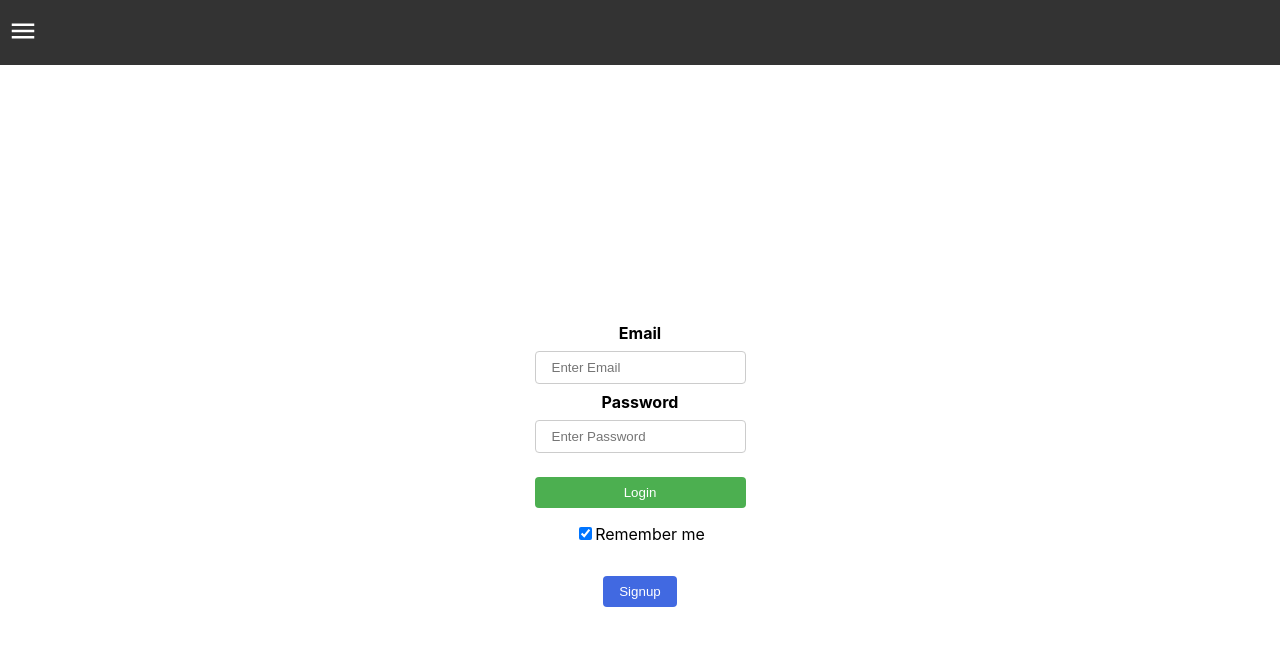
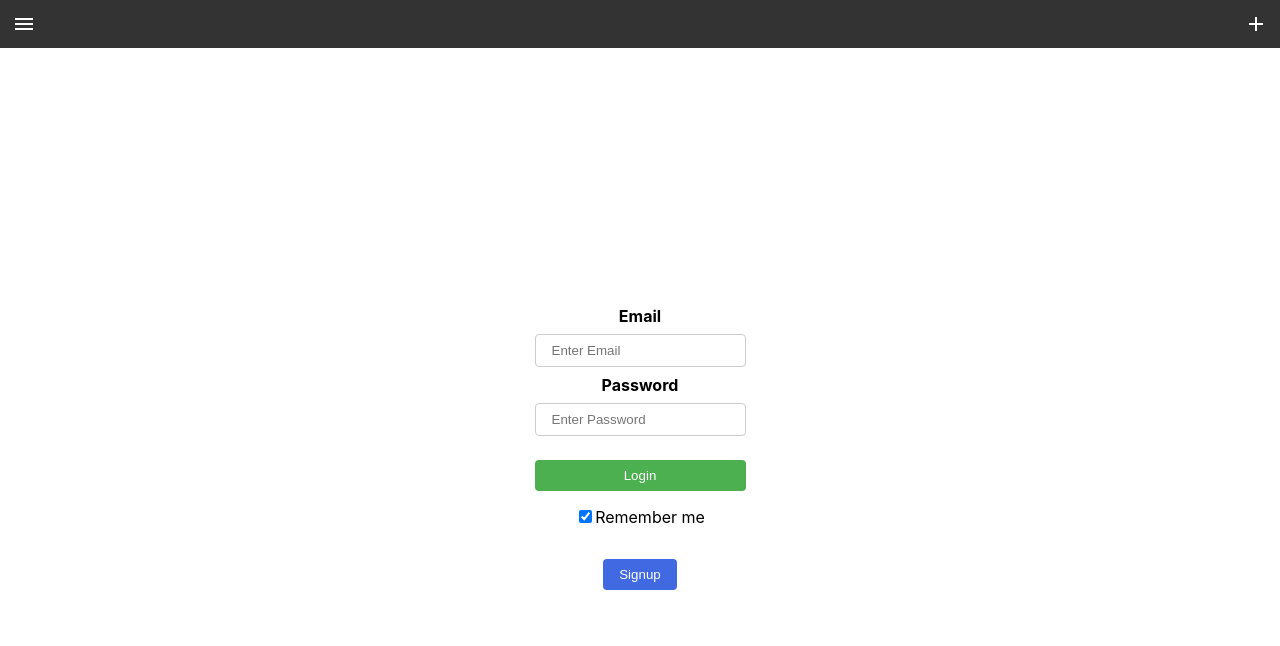
Before and after one commit to igorriok/balancer_web, a React (Create React App) app: page /login in a window 1280 px wide. Shown: the top 646 px of the page. Built offline with nearby package versions, Linux system fonts and the light colour scheme.

Commit message:
material icons

```diff
--- a/package.json
+++ b/package.json
@@ -11,6 +11,7 @@
     "@types/react": "^17.0.0",
     "@types/react-dom": "^17.0.0",
     "@types/react-router-dom": "^5.1.6",
+    "material-design-icons": "^3.0.1",
     "react": "^17.0.1",
     "react-dom": "^17.0.1",
     "react-router-dom": "^5.2.0",
--- a/src/App.css
+++ b/src/App.css
@@ -1,4 +1,4 @@
-
+@import '~material-design-icons/iconfont/material-icons.css';
 
 .App {
   min-height: 100vh;
@@ -110,8 +110,11 @@ span.psw {
 
 /* Add a black background color to the top navigation */
 .topnav {
+  display: flex;
+  justify-content: space-between;
   background-color: #333;
   overflow: hidden;
+  padding: 0;
 }
 
 
@@ -128,10 +131,12 @@ span.psw {
   border: none; /* Remove borders */
   cursor: pointer; /* Mouse pointer on hover */
   padding: 0;
+  margin: 4px;
 }
 
-.topnav .btn .img {
+.topnav .btn i {
   margin: 0;
+  padding: 8px;
 }
 
 /* Darker background on mouse-over */
--- a/src/App.tsx
+++ b/src/App.tsx
@@ -6,7 +6,6 @@ import { ProvideAuth } from "./use-auth";
 import LoginPage from "./pages/LoginPage";
 import SignupPage from "./pages/Singup";
 import Dashboard from "./pages/Dashboard";
-import menuIcon from './icons/menu-white-48dp.svg';
 
 
 
@@ -19,9 +18,15 @@ function App() {
       <ProvideAuth>
 
         <div className="topnav">
+
           <button className="btn">
-            <img src={menuIcon} alt="menu" height={30}/>
+            <i className="material-icons">menu</i>
           </button>
+
+          <button className="btn">
+            <i className="material-icons">add</i>
+          </button>
+
         </div>
 
         <Router>
```
Also changed, not shown: src/icons/menu-black-48dp.svg (deleted), src/icons/menu-white-48dp.svg (deleted).
